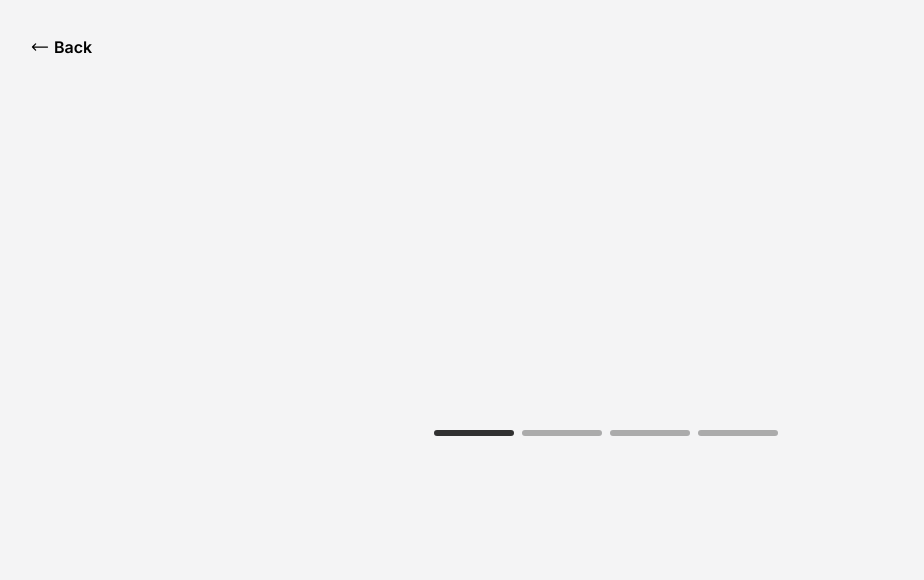
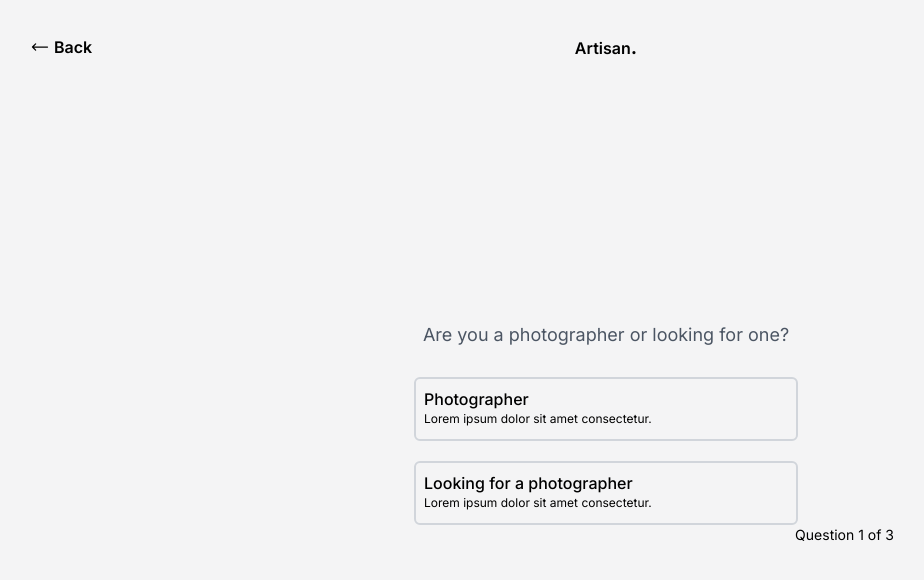
Before and after one commit to Hacker-007/gophotos, a Next.js app: page /waitlist in a window 1280 px wide. Shown: the top 580 px of the page, without its empty margins (34-958 px from the left). Built offline with nearby package versions, Linux system fonts and the light colour scheme.

Commit message:
finished first question of waitlist form

```diff
--- /dev/null
+++ b/components/RadioGroupItem.tsx
@@ -0,0 +1,42 @@
+import {
+	RadioGroupItemProps as RadixRadioGroupItemProps,
+	RadioGroupItem as RadixRadioGroupItem,
+	RadioGroupIndicator as RadixRadioGroupIndicator,
+} from '@radix-ui/react-radio-group'
+
+type RadioGroupItemProps = RadixRadioGroupItemProps
+
+export function RadioGroupItem({
+	value,
+	className,
+	children,
+}: RadioGroupItemProps) {
+	return (
+		<RadixRadioGroupItem
+			className={`rounded-md border-2 border-gray-300 transition-colors duration-300 data-[state=checked]:border-black ${className}`}
+			value={value}
+		>
+			<div className="relative h-full w-full">
+				{children}
+				<RadixRadioGroupIndicator
+					forceMount
+					asChild
+					className="absolute right-2 top-1"
+				>
+					<svg
+						xmlns="http://www.w3.org/2000/svg"
+						viewBox="0 0 24 24"
+						fill="currentColor"
+						className="h-6 w-6 transition-opacity duration-300 data-[state=checked]:opacity-100 data-[state=unchecked]:opacity-0"
+					>
+						<path
+							fillRule="evenodd"
+							d="M2.25 12c0-5.385 4.365-9.75 9.75-9.75s9.75 4.365 9.75 9.75-4.365 9.75-9.75 9.75S2.25 17.385 2.25 12zm13.36-1.814a.75.75 0 10-1.22-.872l-3.236 4.53L9.53 12.22a.75.75 0 00-1.06 1.06l2.25 2.25a.75.75 0 001.14-.094l3.75-5.25z"
+							clipRule="evenodd"
+						/>
+					</svg>
+				</RadixRadioGroupIndicator>
+			</div>
+		</RadixRadioGroupItem>
+	)
+}
--- a/components/layouts/FullscreenBack.tsx
+++ b/components/layouts/FullscreenBack.tsx
@@ -10,7 +10,7 @@ export default function FullscreenBackLayout({ children }: PropsWithChildren) {
 		<div
 			className={`${inter.className} flex h-screen w-screen flex-col bg-zinc-100 px-16 pt-7`}
 		>
-			<nav className="flex h-10 w-full items-center justify-between">
+			<nav className="grid h-10 w-full grid-cols-3 grid-rows-1 items-center justify-center">
 				<Link href="/" className="flex items-center font-semibold">
 					<svg
 						xmlns="http://www.w3.org/2000/svg"
@@ -28,6 +28,9 @@ export default function FullscreenBackLayout({ children }: PropsWithChildren) {
 					</svg>
 					<span className="pl-1">Back</span>
 				</Link>
+				<p className="text-center font-semibold">
+					Artisan<span className="text-xl">.</span>
+				</p>
 			</nav>
 			{children}
 		</div>
--- a/package.json
+++ b/package.json
@@ -9,13 +9,13 @@
     "lint": "next lint"
   },
   "dependencies": {
+    "@radix-ui/react-radio-group": "^1.1.2",
     "@types/node": "18.16.3",
     "@types/react": "18.2.5",
     "@types/react-dom": "18.2.3",
     "autoprefixer": "10.4.14",
     "eslint": "8.39.0",
     "eslint-config-next": "13.4.0",
-    "framer-motion": "^10.12.7",
     "next": "13.4.0",
     "postcss": "8.4.23",
     "react": "18.2.0",
--- a/pages/_app.tsx
+++ b/pages/_app.tsx
@@ -1,18 +1,14 @@
 import '@/styles/globals.css'
-
-import { Inter } from 'next/font/google'
 
 import { PropsWithChildren } from 'react'
 
 import { layouts } from '@/components/layouts'
 import type { AppProps } from '@/components/layouts/pageTypes'
 
-const inter = Inter({ subsets: ['latin'] })
-
 export default function App({ Component, pageProps }: AppProps) {
 	const Layout = Component.layoutKey
 		? layouts[Component.layoutKey]
-		: (page: PropsWithChildren) => <>page</>
+		: (page: PropsWithChildren) => <>{page}</>
 
 	return (
 		<Layout>
--- a/pages/index.tsx
+++ b/pages/index.tsx
@@ -24,9 +24,9 @@ const LandingPage: PageWithLayout = () => {
 				</h2>
 				<Link
 					href="/waitlist"
-					className="group mt-10 flex w-fit items-center justify-center rounded-md border border-black px-3 py-2 font-medium hover:bg-gray-200"
+					className="group mt-10 flex w-fit items-center justify-center rounded-md border border-black/50 px-3 py-2 font-medium hover:bg-gray-200"
 				>
-					<span className="flex-shrink-0">Join Waitlist</span>
+					<span className="text-sm flex-shrink-0">Join Waitlist</span>
 					<svg
 						xmlns="http://www.w3.org/2000/svg"
 						fill="none"
--- a/pages/waitlist.tsx
+++ b/pages/waitlist.tsx
@@ -1,32 +1,46 @@
 import { PageWithLayout } from '@/components/layouts/pageTypes'
-import { useState } from 'react'
+import { RadioGroupItem } from '@/components/RadioGroupItem'
+
+import { RadioGroup } from '@radix-ui/react-radio-group'
 
 const WaitlistPage: PageWithLayout = () => {
-	const [currentStep, setCurrentStep] = useState(0)
-
 	return (
-		<div className="grid h-full w-full content-center justify-center">
-			<div className="flex space-x-2">
-				<div
-					className={`h-1.5 w-20 rounded-full ${
-						currentStep >= 0 ? 'bg-black/80' : 'bg-black/30'
-					}`}
-				/>
-				<div
-					className={`h-1.5 w-20 rounded-full ${
-						currentStep >= 1 ? 'bg-black/80' : 'bg-black/30'
-					}`}
-				/>
-				<div
-					className={`h-1.5 w-20 rounded-full ${
-						currentStep >= 2 ? 'bg-black/80' : 'bg-black/30'
-					}`}
-				/>
-				<div
-					className={`h-1.5 w-20 rounded-full ${
-						currentStep >= 3 ? 'bg-black/80' : 'bg-black/30'
-					}`}
-				/>
+		<div className="flex h-full w-full flex-col items-center justify-center">
+			<p className="text-lg text-gray-600">
+				Are you a photographer or looking for one?
+			</p>
+			<RadioGroup className="mt-7 flex w-1/2 flex-col items-center">
+				<RadioGroupItem
+					className="h-16 w-full max-w-sm"
+					value="photographer"
+				>
+					<div className="h-full p-2">
+						<div className="flex flex-col items-start">
+							<p className="font-medium">Photographer</p>
+							<p className="text-xs">
+								Lorem ipsum dolor sit amet consectetur.
+							</p>
+						</div>
+					</div>
+				</RadioGroupItem>
+				<RadioGroupItem
+					className="mt-5 h-16 w-full max-w-sm"
+					value="customer"
+				>
+					<div className="h-full p-2">
+						<div className="flex flex-col items-start">
+							<p className="font-medium">
+								Looking for a photographer
+							</p>
+							<p className="text-xs">
+								Lorem ipsum dolor sit amet consectetur.
+							</p>
+						</div>
+					</div>
+				</RadioGroupItem>
+			</RadioGroup>
+			<div className="w-1/2">
+				<p className="float-right text-sm">Question 1 of 3</p>
 			</div>
 		</div>
 	)
```
Also changed, not shown: 1 other file (tests, documents, lock files or other folders).
